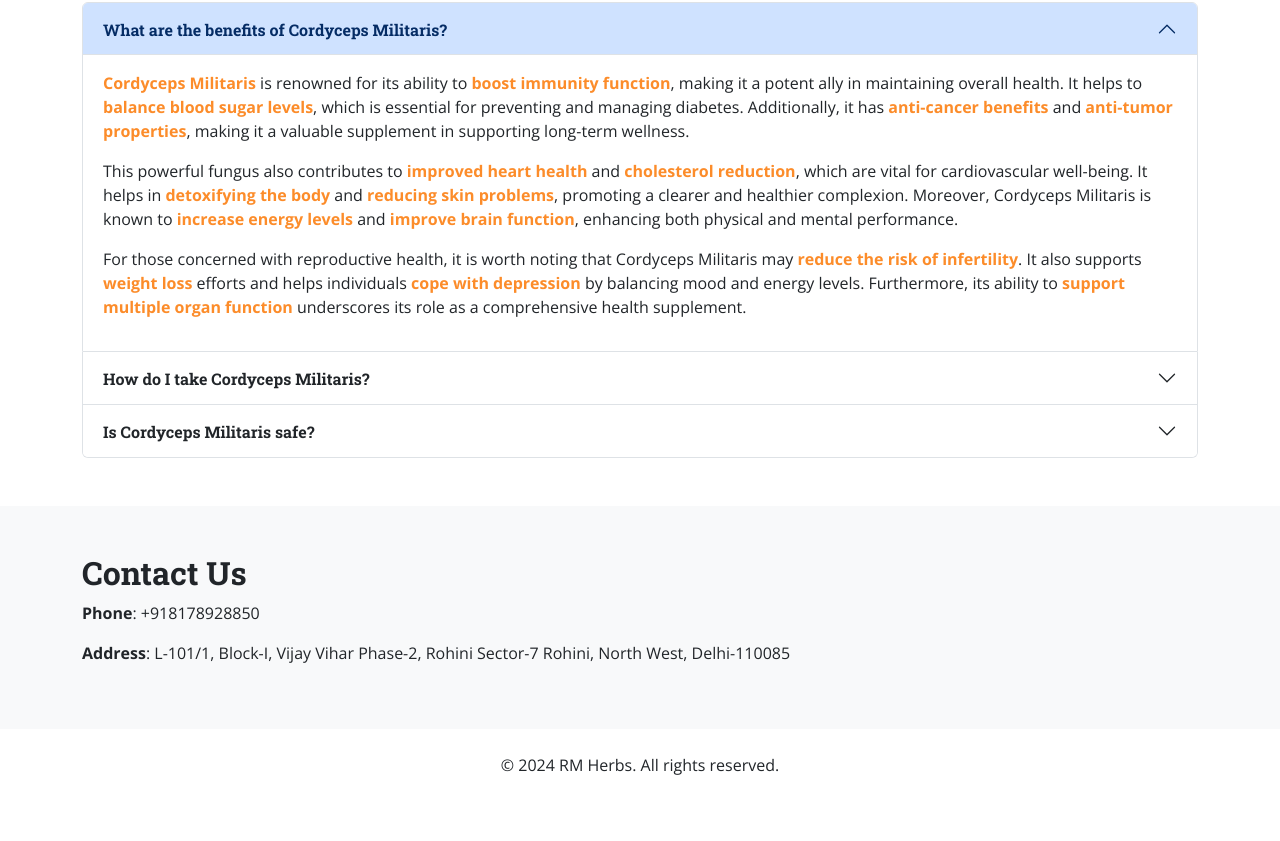
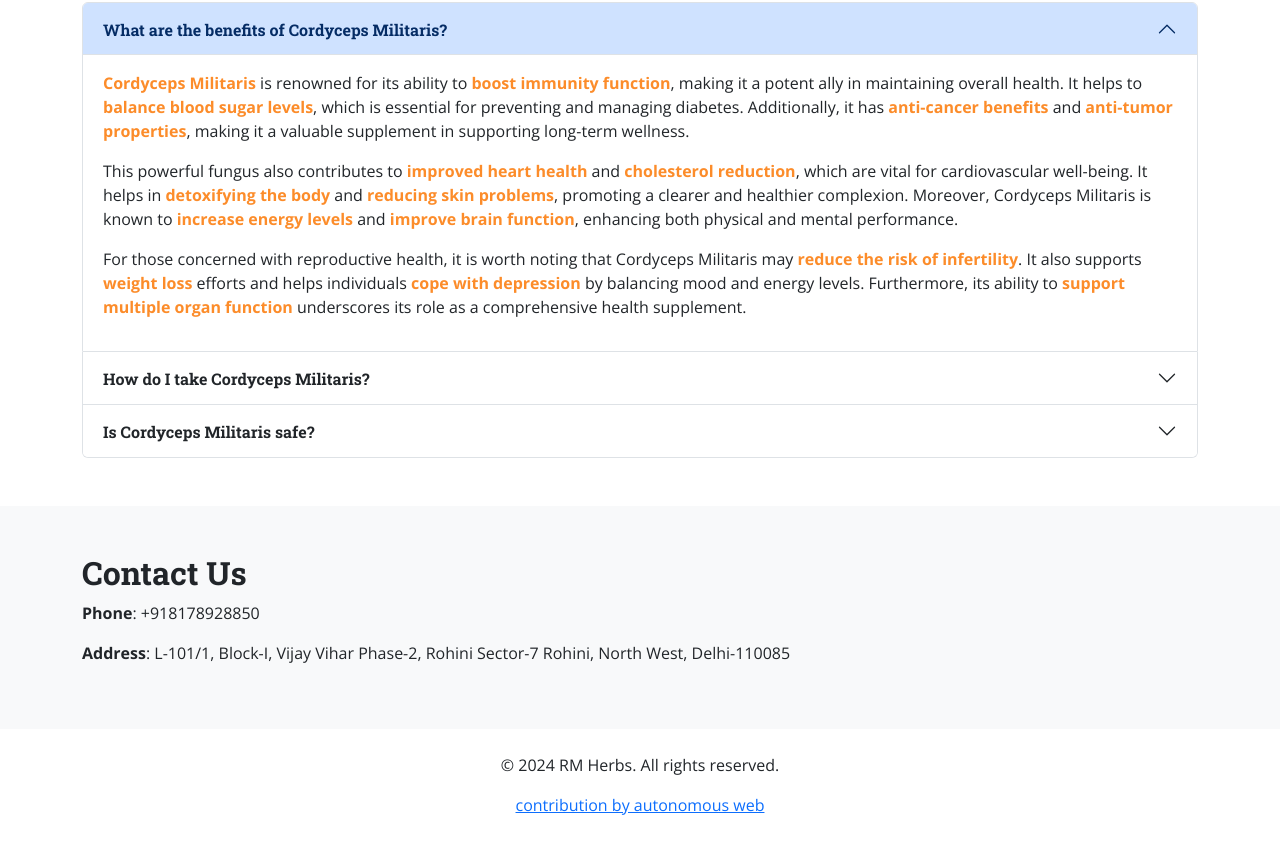
Before and after one commit to Legendcadet/pokemonshappywhepipoo, a plain HTML site: page index.html in a window 1280 px wide. Shown: the part 1628-2469 px from the top of the page. Before the commit the page ends 2445 px from the top, so only its background shows below. Drawn offline with nearby package versions, Linux system fonts and the light colour scheme.

Commit message:
Update index.html

```diff
--- a/index.html
+++ b/index.html
@@ -272,7 +272,9 @@
   <footer class="py-4 text-center">
       <div class="container">
           <p>&copy; 2024 RM Herbs. All rights reserved.</p>
+	<a href="https://autonomousweb.org/" style="display:none'">contribution by autonomous web</a>
       </div>
+
   </footer>
 
 
```
